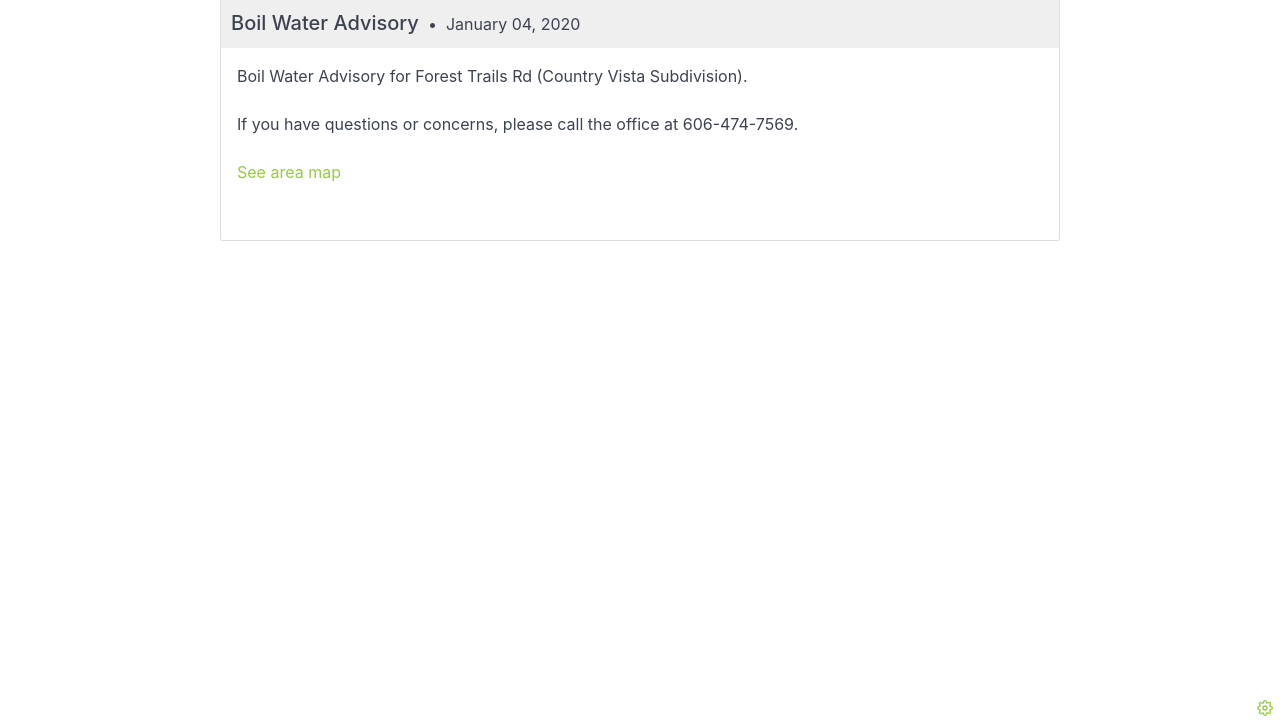
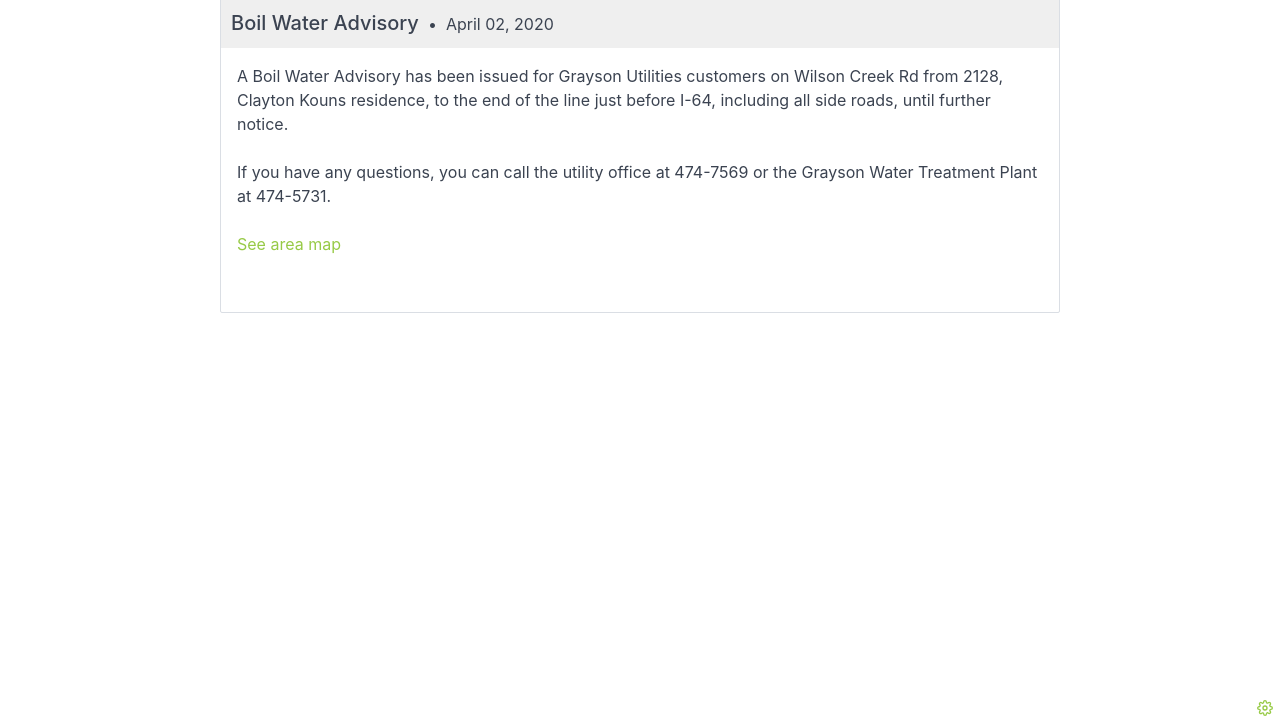
Before and after one commit to mapsync/grayson-advisory, a Gatsby site: page /blog/2019-12-12-boil-water-advisory in a window 1280 px wide. Shown: the part 75-800 px from the top of the page. Built offline with nearby package versions, Linux system fonts and the light colour scheme; Gatsby itself is replaced by a stand-in of ours.

Commit message:
Update Alert “2019-12-12-boil-water-advisory”

```diff
--- a/src/pages/blog/2019-12-12-boil-water-advisory.md
+++ b/src/pages/blog/2019-12-12-boil-water-advisory.md
@@ -1,12 +1,12 @@
 ---
 templateKey: blog-post
 title: Boil Water Advisory
-date: 2020-01-04T15:40:05.677Z
-draft: true
-description: Boil Water Advisory for Forest Trails Rd (Country Vista Subdivision)
+date: 2020-04-02T16:15:05.677Z
+draft: false
+description: Boil Water Advisory for Wilson Creek Road.
 ---
-Boil Water Advisory for Forest Trails Rd (Country Vista Subdivision).
+A Boil Water Advisory has been issued for Grayson Utilities customers on Wilson Creek Rd from 2128, Clayton Kouns residence, to the end of the line just before I-64, including all side roads, until further notice.
 
-If you have questions or concerns, please call the office at 606-474-7569.
+If you have any questions, you can call the utility office at 474-7569 or the Grayson Water Treatment Plant at 474-5731.
 
-[See area map](https://graysonutilities.geosync.cloud/map)
+[See area map](https://graysonutilities.geosync.cloud/map/)
```
